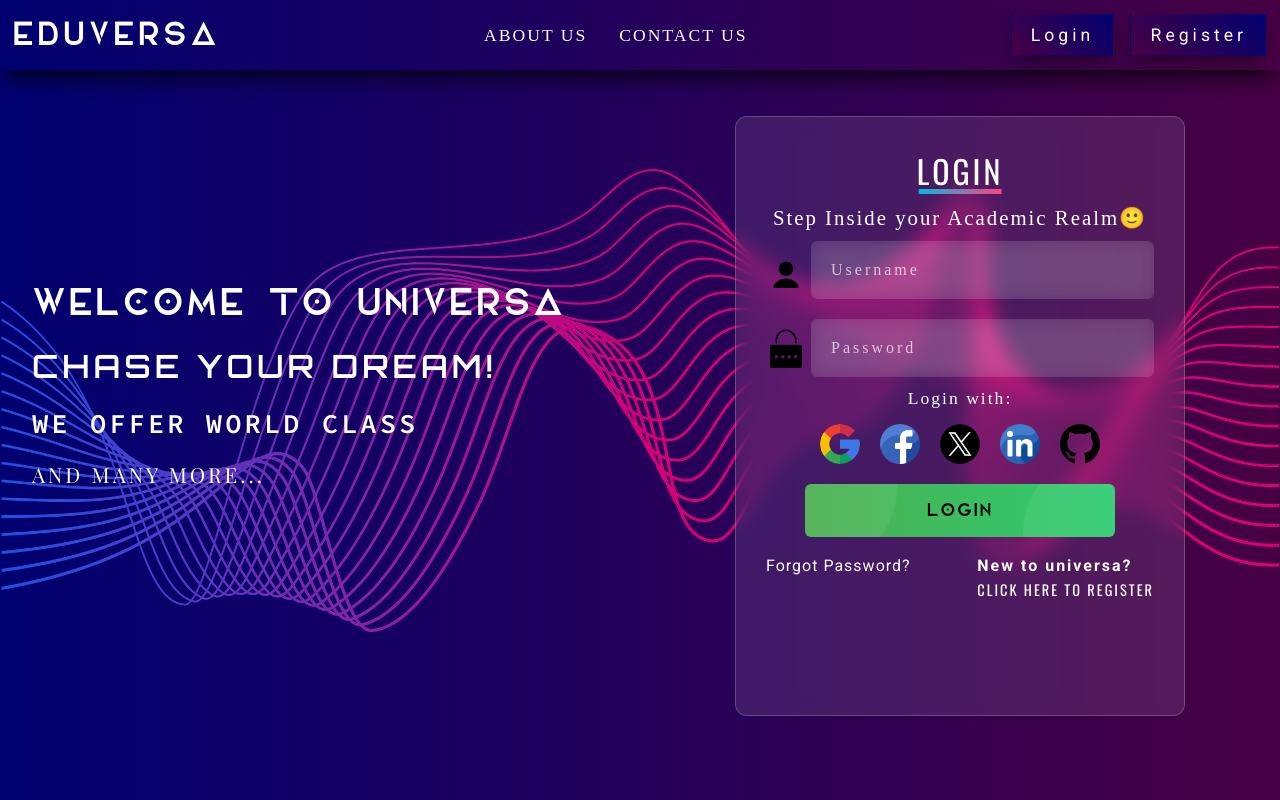
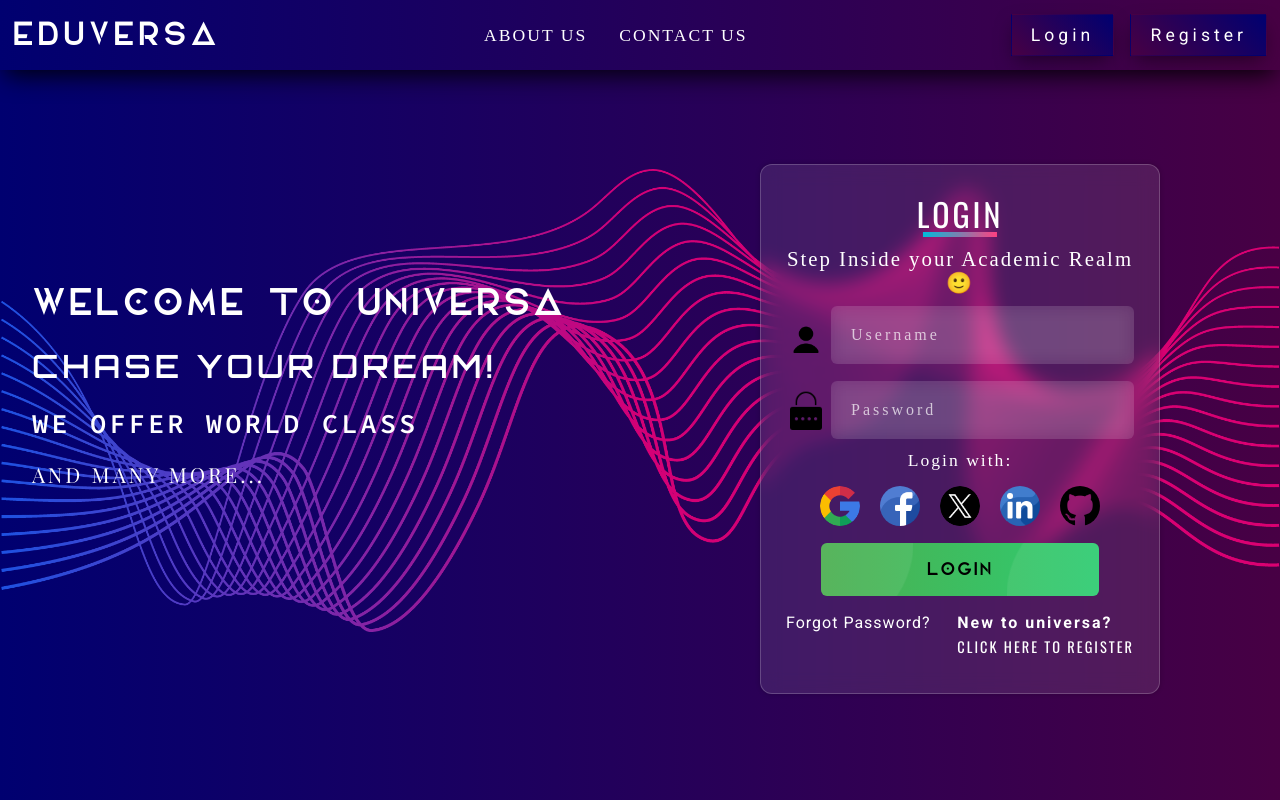
Before and after one commit to eduversa/eduversa.github.io, a Next.js app: page / in a window 1280 px wide. Built offline with nearby package versions, Linux system fonts and the light colour scheme; a web font is replaced by a local one.

Commit message:
lare laptop and mini laptop fix has been done

```diff
--- a/styles/pages/_login.scss
+++ b/styles/pages/_login.scss
@@ -14,8 +14,16 @@
   overflow: hidden;
   transition: background 0.4s ease-in-out, box-shadow 0.4s ease-in-out;
   @media (max-width: $breakpoint-desktop-wide) {
+    margin: 8% 0 0 0;
+    max-width: 430px;
+    max-height: 570px;
+    padding: 30px;
   }
   @media (max-width: $breakpoint-desktop) {
+    margin: 9% 0 0 0;
+    max-width: 400px;
+    max-height: 530px;
+    padding: 25px;
   }
   @media (max-width: $breakpoint-large-tablet) {
     max-width: 400px;
```
